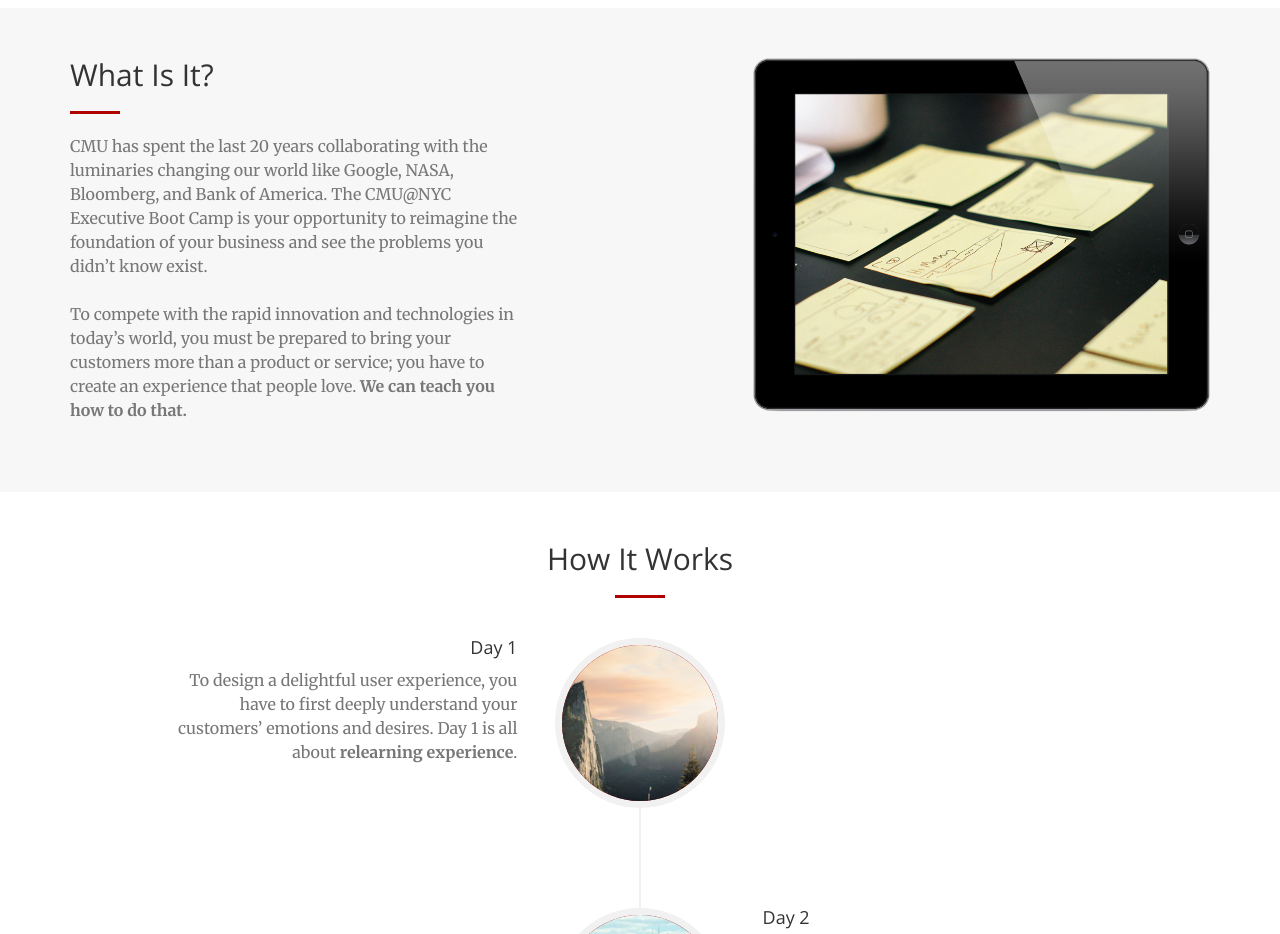
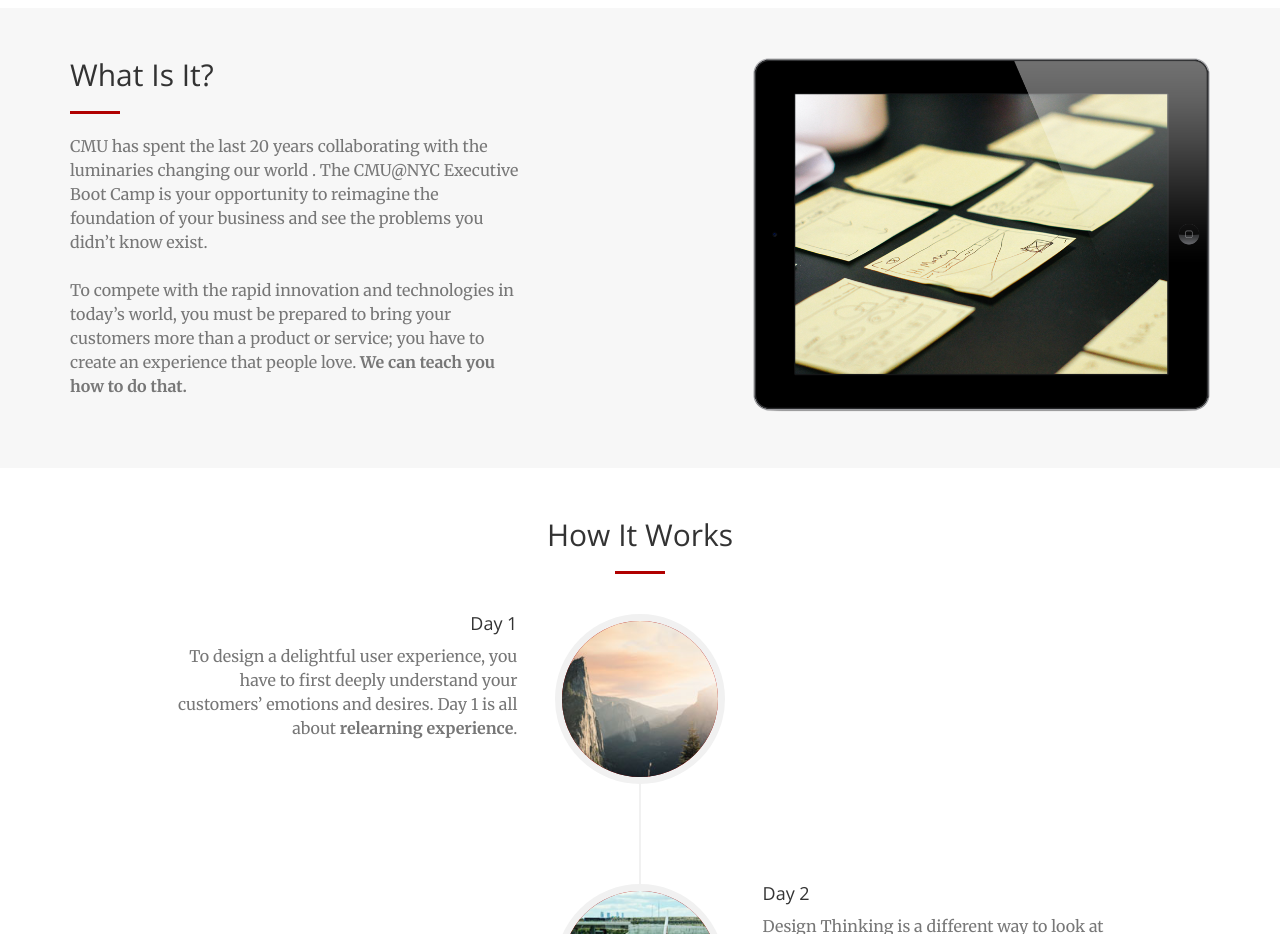
Before and after one commit to zack-codaio/exec-ed, a plain HTML site: page index.html in a window 1280 px wide. Shown: the part 1060-1994 px from the top of the page. Drawn offline with nearby package versions, Linux system fonts and the light colour scheme.

Commit message:
Removed sponsor references pending legal

```diff
--- a/index.html
+++ b/index.html
@@ -109,7 +109,9 @@
                 <div class="col-lg-5 col-sm-6">
                     <h2 class="section-heading">What Is It?</h2>
                     <hr class="left">
-                    <p class="text-muted">CMU has spent the last 20 years collaborating with the luminaries changing our world like Google, NASA, Bloomberg, and Bank of America. The CMU@NYC Executive Boot Camp is your opportunity to reimagine the foundation of your business and see the problems you didn’t know exist.
+                    <p class="text-muted">CMU has spent the last 20 years collaborating with the luminaries changing our world
+                        <!-- like Google, NASA, Bloomberg, and Bank of America -->
+                        . The CMU@NYC Executive Boot Camp is your opportunity to reimagine the foundation of your business and see the problems you didn’t know exist.
                     <br><br>
                     To compete with the rapid innovation and technologies in today’s world, you must be prepared to bring your customers more than a product or service; you have to create an experience that people love. <b>We can teach you how to do that.</b></p>
                 </div>
```
